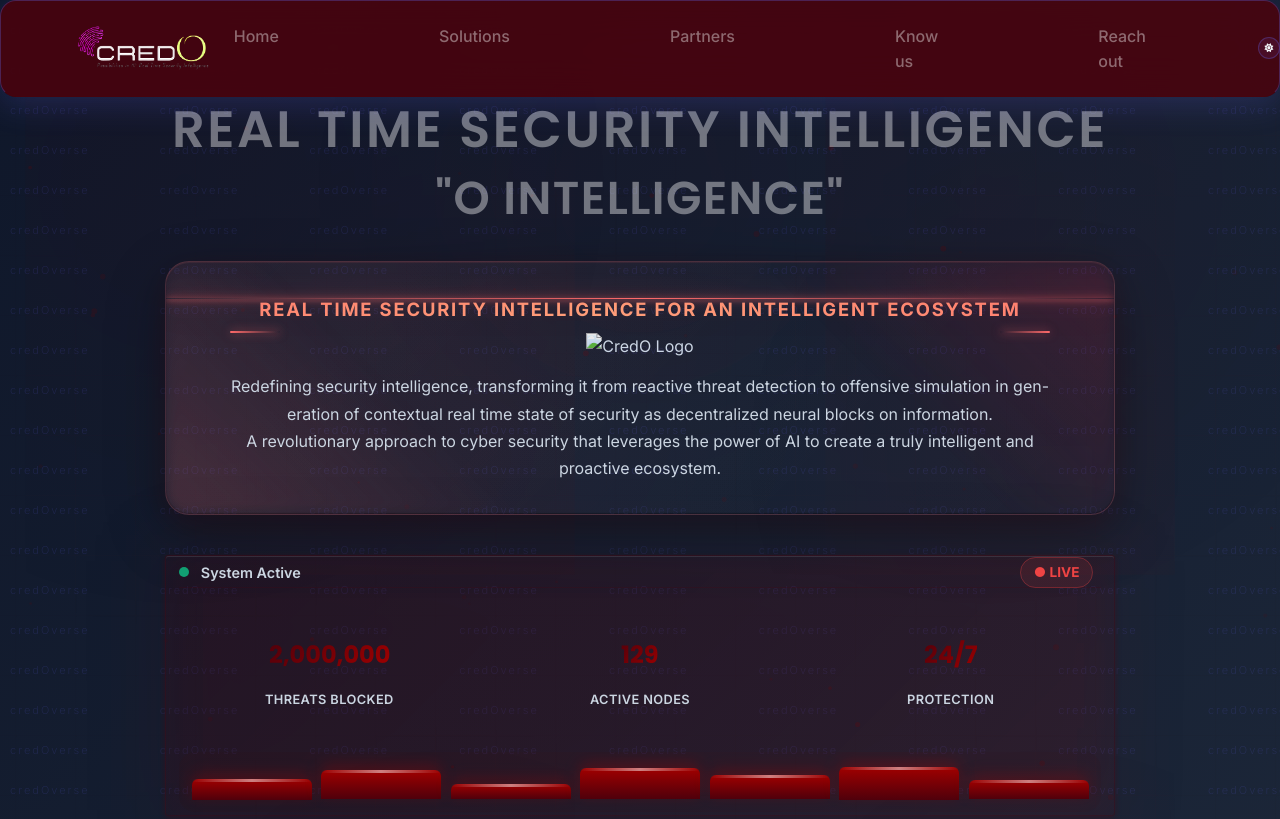
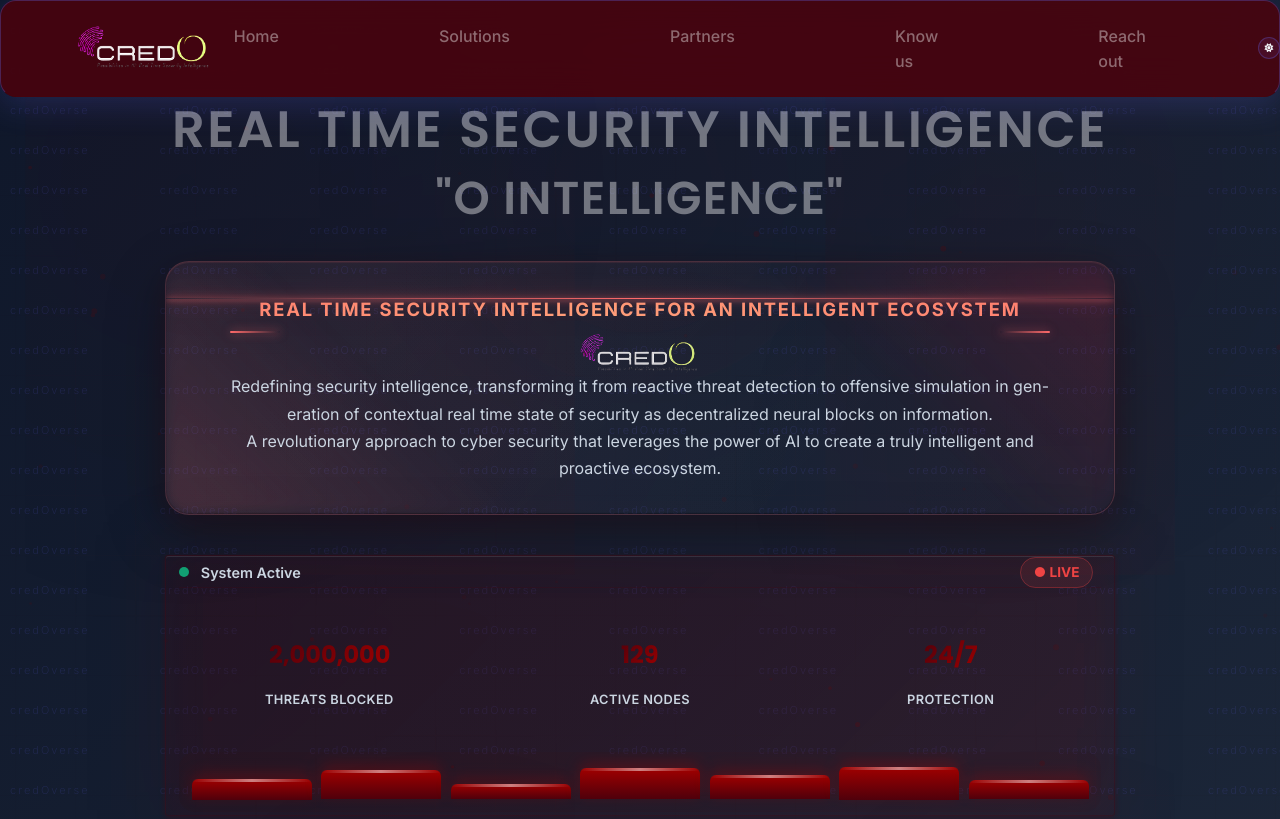
Before and after one commit to amulyacredo/websitecode, a website: page index.html in a window 1280 px wide. Shown: the top 819 px of the page. Drawn offline with Linux system fonts and the light colour scheme; animation ran at ten frames a second; files whose address does not match are found by name.

Commit message:
Update index.html

```diff
--- a/index.html
+++ b/index.html
@@ -100,7 +100,7 @@
                     <div class="scan-line-description"></div>
                     <span class="hero-description-title">Real Time Security Intelligence For An Intelligent Ecosystem</span>
                     <div class="hero-description-logo">
-                        <img src="Assets/logo2.PNG" alt="CredO Logo" class="description-logo">
+                        <img src="logo2.PNG" alt="CredO Logo" class="description-logo">
                     </div>
                     <p>Redefining security intelligence, transforming it from reactive threat detection to offensive simulation in generation of contextual real time state of security as decentralized neural blocks on information.</p>
                     <p>A revolutionary approach to cyber security that leverages the power of AI to create a truly intelligent and proactive ecosystem.</p>
```
